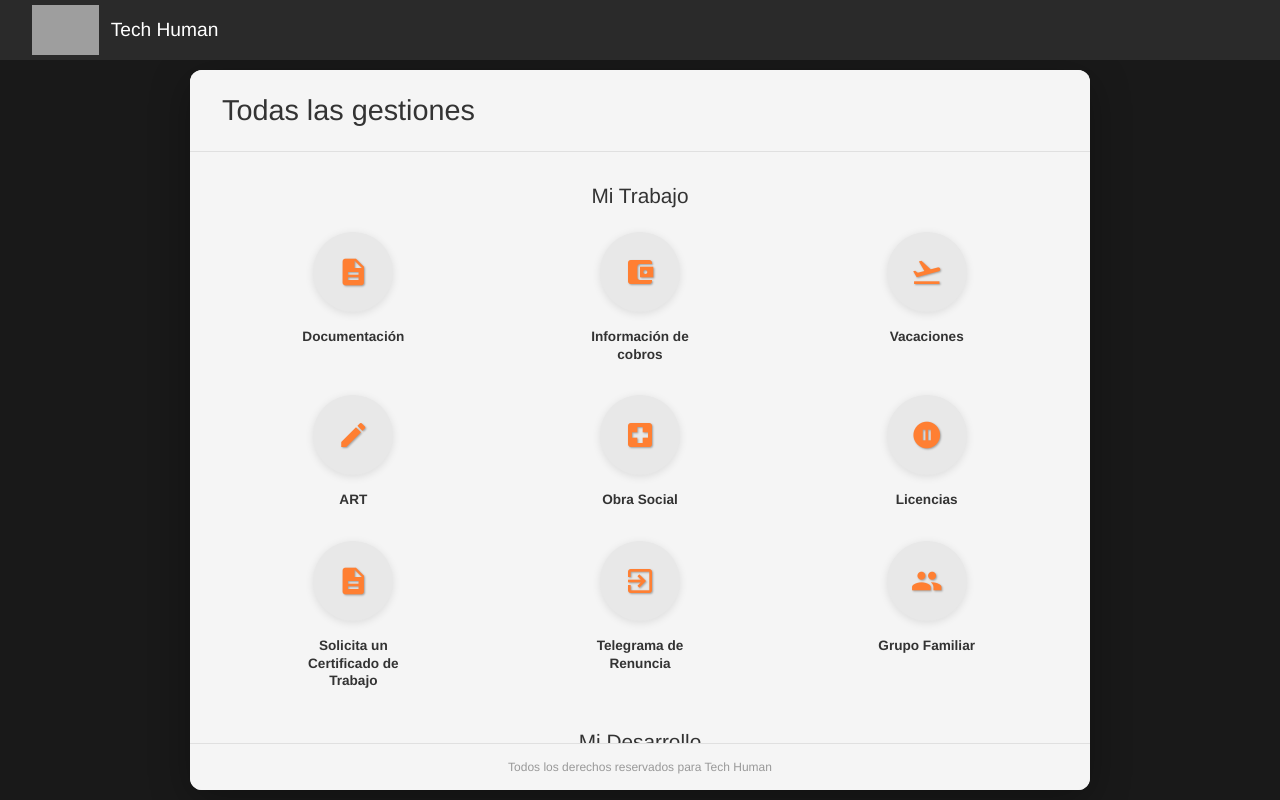
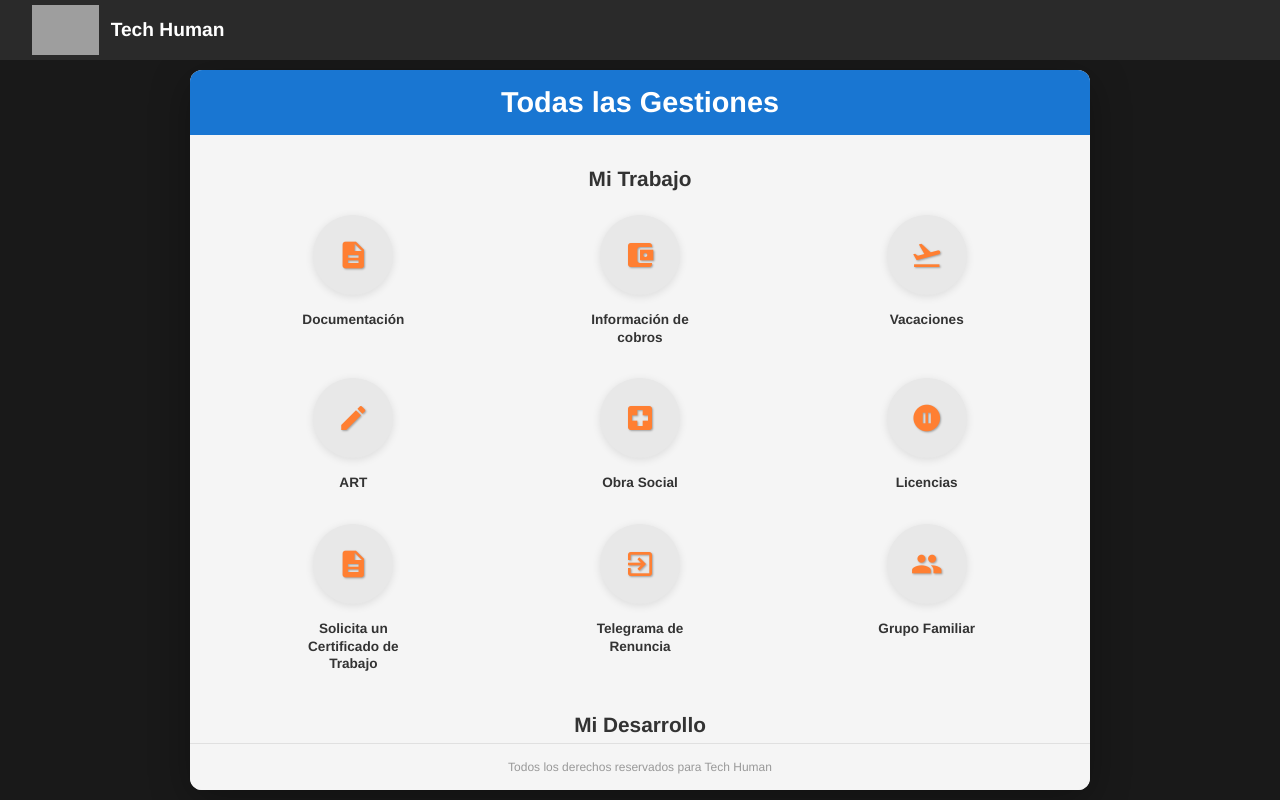
Before and after one commit to Cutufos/techhuman, a plain HTML site: page index.html in a window 1280 px wide. Drawn offline with Linux system fonts and the light colour scheme; grey boxes are pictures that could not be loaded.

Commit message:
mas fixes

```diff
--- a/index.html
+++ b/index.html
@@ -3,7 +3,7 @@
 <head>
   <meta charset="UTF-8">
   <meta name="viewport" content="width=device-width, initial-scale=1.0">
-  <title>Gestiones - Mi Trabajo</title>
+  <title>Tech Human - Gestiones</title>
   <link rel="stylesheet" href="style.css">
   <link href="https://fonts.googleapis.com/icon?family=Material+Icons" rel="stylesheet">
 </head>
@@ -27,12 +27,12 @@
       <!-- Modal -->
       <div class="modal" id="main-menu">
         <div class="modal-header">
-          <h2>Todas las gestiones</h2>
+          <h2>Todas las Gestiones</h2>
         </div>
 
         <div class="modal-body">
           <section class="section">
-            <h3>Mi Trabajo</h3>
+            <h3><b>Mi Trabajo</b></h3>
             <div class="grid">
               <div class="card-item">
                 <button class="card" data-section="documentacion">
@@ -92,7 +92,7 @@
           </section>
 
           <section class="section">
-            <h3>Mi Desarrollo</h3>
+            <h3><b>Mi Desarrollo</b></h3>
             <div class="grid">
               <div class="card-item">
                 <button class="card" data-section="desempeno">
--- a/style.css
+++ b/style.css
@@ -49,7 +49,7 @@ header {
 .logo {
   color: white;
   font-size: 1.2rem;
-  font-weight: 500;
+  font-weight: 700;
   margin: 0;
 }
 
@@ -110,18 +110,20 @@ header {
 
 .modal-header {
   display: flex;
-  justify-content: space-between;
+  justify-content: center;
   align-items: center;
-  padding: 1.5rem 2rem;
-  border-bottom: 1px solid #e0e0e0;
   background-color: #f5f5f5;
 }
 
 .modal-header h2 {
   font-size: 1.8rem;
-  font-weight: 500;
-  color: #333;
+  font-weight: bold;
+  color: white;
   margin: 0;
+  background-color: #1976d2;
+  width: 100%;
+  text-align: center;
+  padding: 1rem 0;
 }
 
 .close-btn {
```
